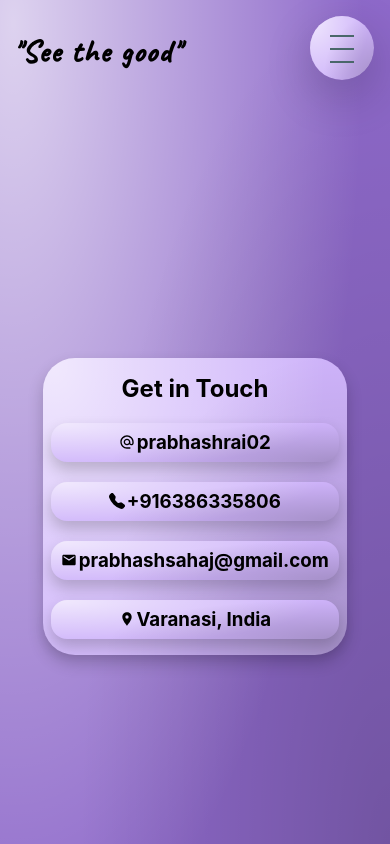
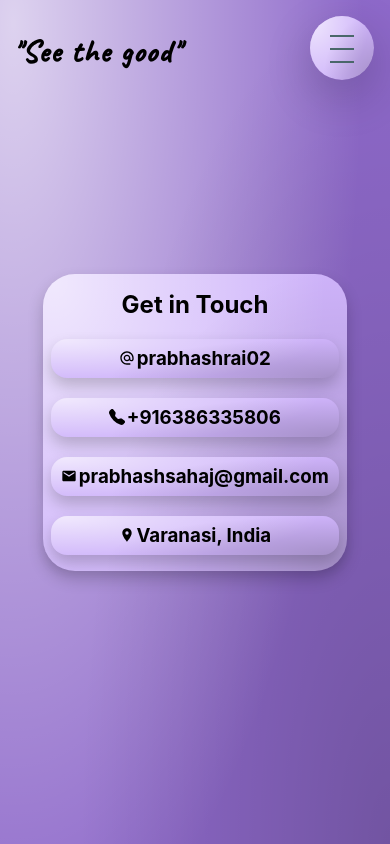
Before and after one commit to prabhashrai02/new_portfolio, a React (Create React App) app: page /#/contact in a window 390 px wide. Built offline with nearby package versions, Linux system fonts and the light colour scheme; a web font is replaced by a local one.

Commit message:
fix contact me card position

```diff
--- a/src/Component/Contact/Contact.css
+++ b/src/Component/Contact/Contact.css
@@ -2,7 +2,6 @@
     padding: 0 5% 0 5%;
     height: 100vh;
     display: flex;
-    flex-direction: column;
     justify-content: center;
     align-items: center;
 }
@@ -39,10 +38,6 @@ h3 {
 }
 
 @media only screen and (max-width: 600px) {
-    .contact_section {
-        padding: 20vh 5% 0 5%;
-        height: 80vh;
-    }
 
     .contact_card {
         width: 17rem;
```
